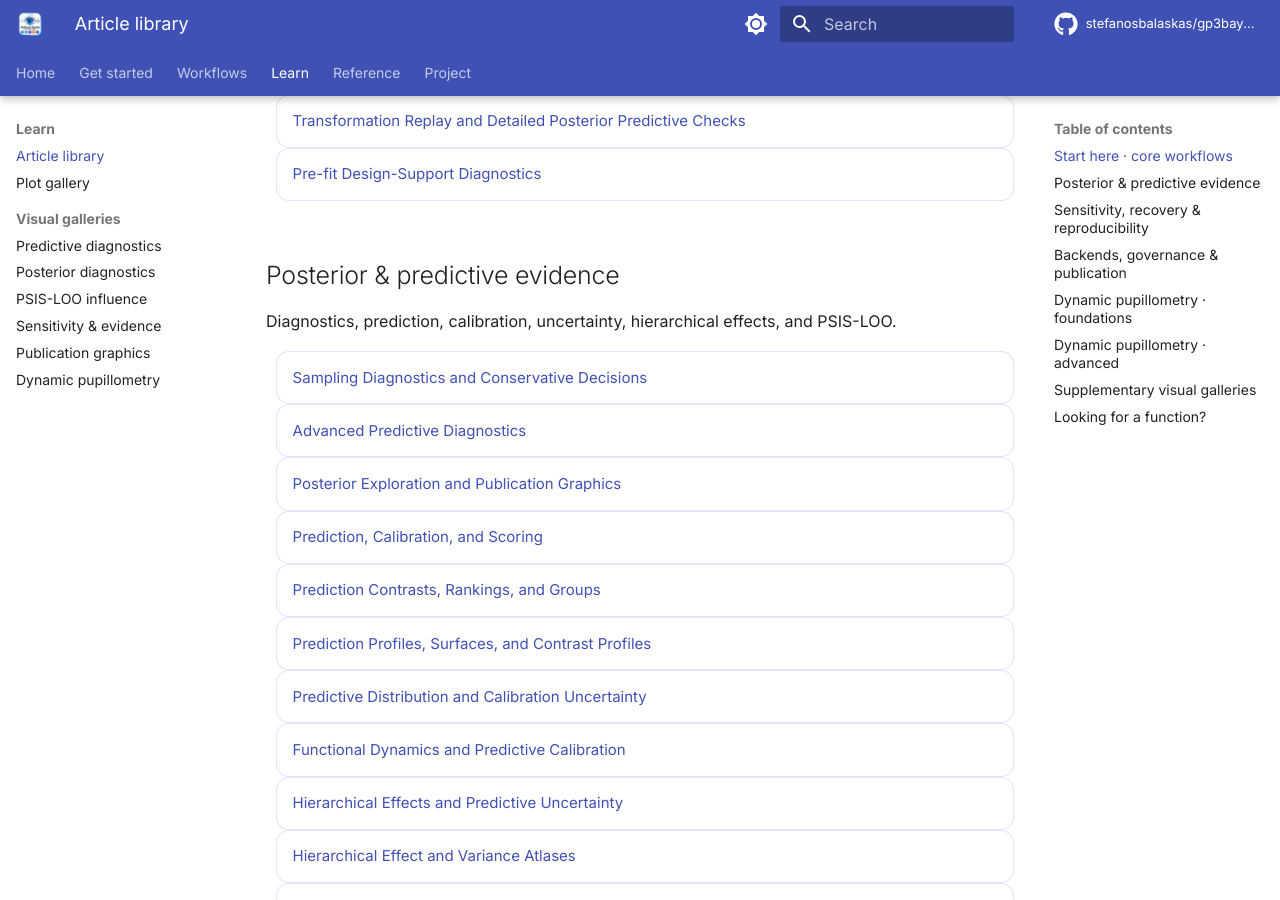
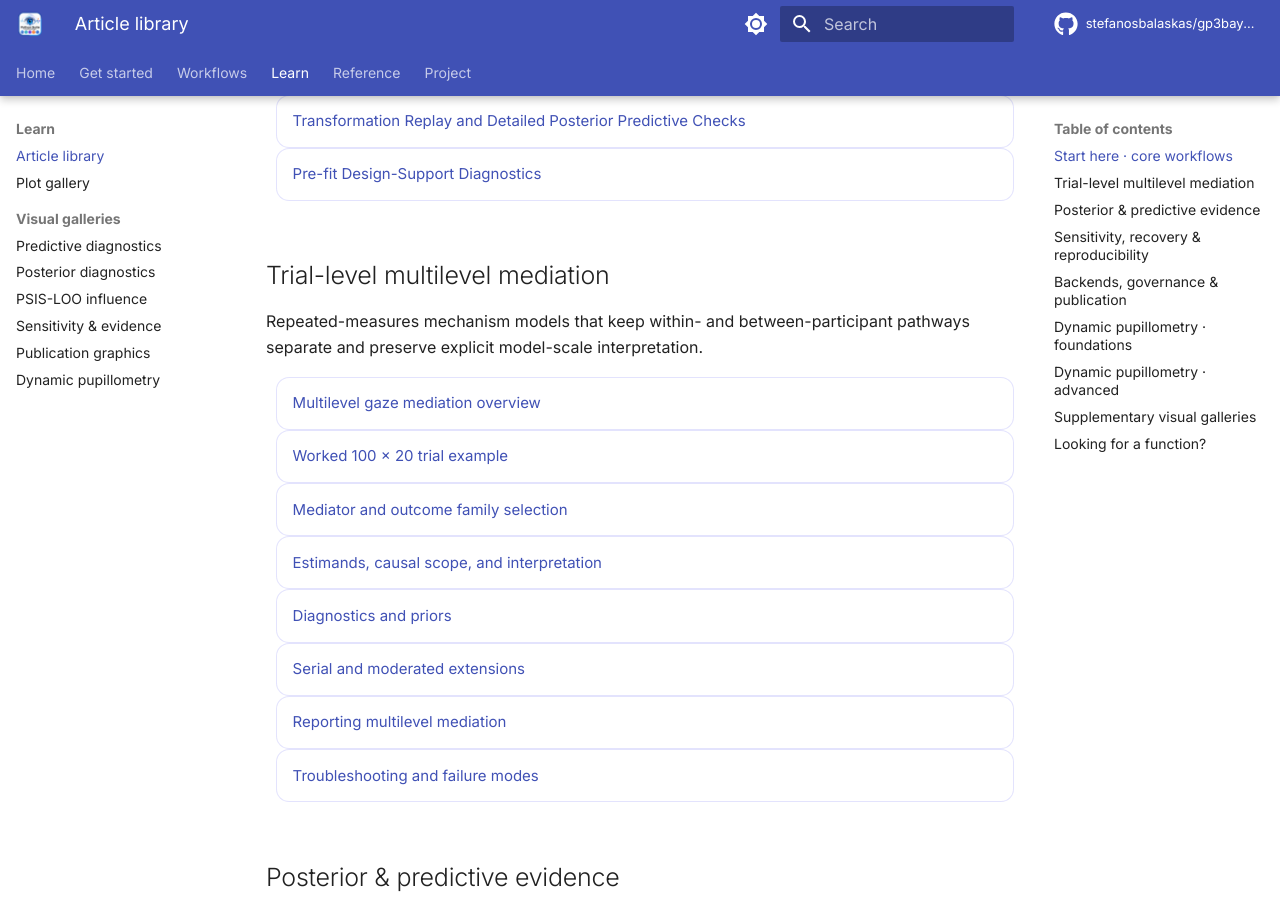
Before and after one commit to stefanosbalaskas/gp3bayespy, an MkDocs documentation site: the page built from docs/articles/index.md, in a window 1280 px wide and 900 px high, scrolled down 1053 px. Built offline with MkDocs 1.6.1 and Material for MkDocs 9.7.7, drawn with Linux system fonts in a browser that asks for light colours; comment, search, counter and statistics services are not loaded.

Commit message:
docs: add mediation collection to article hub

```diff
--- a/docs/articles/index.md
+++ b/docs/articles/index.md
@@ -24,6 +24,23 @@ The shortest route from a declared design to an inspectable Bayesian workflow.
 - [First-Class Estimands and Sensitivity Workflows](estimands-and-sensitivity.md)
 - [Transformation Replay and Detailed Posterior Predictive Checks](transformation-replay-and-detailed-ppc.md)
 - [Pre-fit Design-Support Diagnostics](pre-fit-design-diagnostics.md)
+
+</div>
+
+## Trial-level multilevel mediation
+
+Repeated-measures mechanism models that keep within- and between-participant pathways separate and preserve explicit model-scale interpretation.
+
+<div class="gp-link-grid" markdown>
+
+- [Multilevel gaze mediation overview](multilevel-mediation/index.md)
+- [Worked 100 × 20 trial example](multilevel-mediation/worked-example.md)
+- [Mediator and outcome family selection](multilevel-mediation/family-selection.md)
+- [Estimands, causal scope, and interpretation](multilevel-mediation/interpretation-and-estimands.md)
+- [Diagnostics and priors](multilevel-mediation/diagnostics-and-priors.md)
+- [Serial and moderated extensions](multilevel-mediation/serial-and-moderated.md)
+- [Reporting multilevel mediation](multilevel-mediation/reporting.md)
+- [Troubleshooting and failure modes](multilevel-mediation/troubleshooting.md)
 
 </div>
 
```
